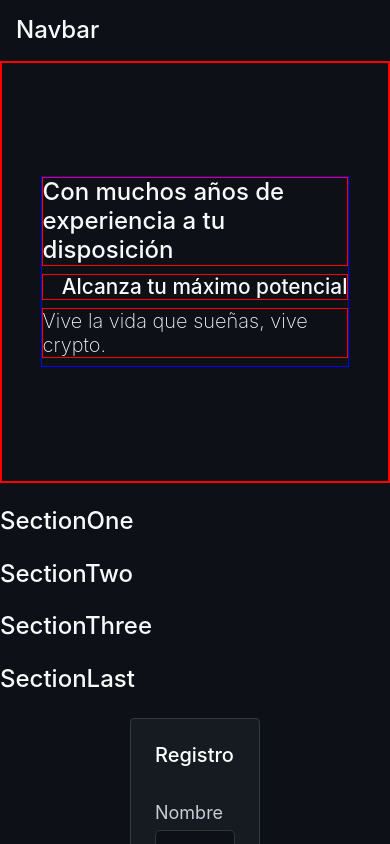
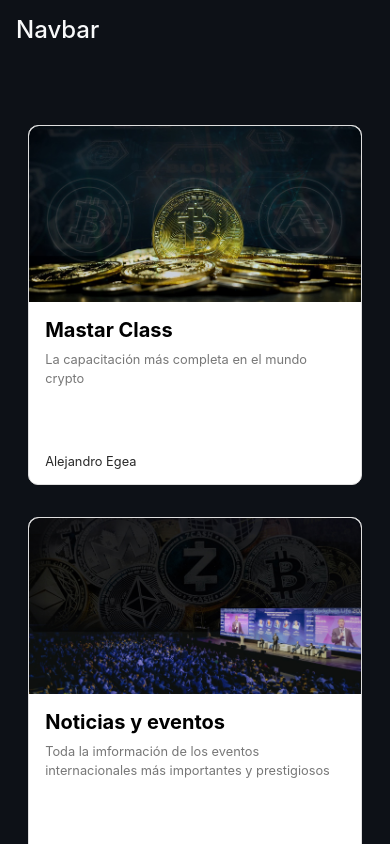
Before and after one commit to ezequielpato/ale-plataforma-cryptos, a Next.js app: page / in a window 390 px wide. Shown: the top 844 px of the page. Built offline with nearby package versions, Linux system fonts and the light colour scheme.

Commit message:
Se rehace maquetado de Cards mobile first

```diff
--- a/pages/cards.js
+++ b/componentes/Cards.js
@@ -6,20 +6,20 @@ import { cards } from '../utils/cards';
 
 const PostCard = ({ cards }) => (
 	// Cuerpo completo de la carta
-	<div className='card card-style text-dark col-md-2 m-4 p-0'>
+	<section className='card-wrap'>
 		{/* Header imagen de la carta */}
-		<div style={{ borderRadius: '10px 10px 0 0' }} className='overflow'>
+		<div className='overflow card-img'>
 			<img src={cards.imageURL} alt='' className='card-img-top' />
 		</div>
 
 		{/* Body contenido de la carta */}
-		<div className='card-body p-3'>
+		<section className='card-body'>
 			{/* Titulo de la carta */}
 
-			<h5 className='text-dark font-weight-bold'>{cards.title}</h5>
+			<h5>{cards.title}</h5>
 
 			{/* Descripcion  */}
-			<p style={{ fontSize: '13px', color: '#777' }}>{cards.description}</p>
+			<p>{cards.description}</p>
 
 			{/* Barra de progreso */}
 			{/* <p className='mt-4 mb-1 text-black-50' style={{ fontSize: '11px' }}>
@@ -32,16 +32,16 @@ const PostCard = ({ cards }) => (
 				label={`${cards.percentage}%`}
 			/> */}
 			{/* Curso dictado por */}
-			<p className='mb-0' style={{ fontSize: '12px' }}>
-				Alejandro Egea
-			</p>
+		</section>
+		<div id='card-created-by'>
+			<p>Alejandro Egea</p>
 		</div>
-	</div>
+	</section>
 );
 
-const Blog = () => {
+const Cards = () => {
 	return (
-		<div className='d-flex justify-content-center'>
+		<div className='cards-container'>
 			{cards.map((cards, id) => (
 				<PostCard cards={cards} key={id} />
 			))}
@@ -49,4 +49,4 @@ const Blog = () => {
 	);
 };
 
-export default Blog;
+export default Cards;
--- a/pages/_app.js
+++ b/pages/_app.js
@@ -4,6 +4,7 @@ import 'bootstrap/dist/css/bootstrap.css';
 import '../styles/globals.css';
 import '/styles/footer.css';
 import '/styles/header.css';
+import '/styles/cards.css';
 
 function MyApp({ Component, pageProps }) {
 	return (
--- a/pages/index.js
+++ b/pages/index.js
@@ -4,6 +4,7 @@ import Main from '../componentes/Main';
 import Login from '../componentes/Formularios/Login';
 import Register from '../componentes/Formularios/Register';
 import Footer from '../componentes/Footer';
+import Cards from '../componentes/Cards';
 
 export default function Home() {
 	return (
@@ -12,6 +13,7 @@ export default function Home() {
 			<Navbar />
 
 			{/* Primary Main Component */}
+			<Cards />
 			<Main />
 
 			{/** Register and Login Components */}
--- /dev/null
+++ b/styles/cards.css
@@ -0,0 +1,57 @@
+.cards-container {
+	display: flex;
+	flex-direction: row;
+	flex-wrap: wrap;
+	max-width: 1100px;
+	margin: auto;
+	width: 100%;
+	padding-top: 4rem;
+}
+
+.card-wrap {
+	max-width: 333.7px;
+	height: auto;
+	margin: auto;
+	background-color: white;
+	border: 1px solid #dfdfdf;
+	border-radius: 10px;
+	margin-bottom: 2rem;
+}
+
+.card-img {
+	border-radius: 10px 10px 0 0;
+}
+
+.card-body {
+	height: 150px;
+	padding: 1rem;
+}
+
+.card-body h5 {
+	color: black;
+	font-weight: bold;
+}
+
+.card-body p {
+	font-size: 0.8rem;
+	color: #777;
+}
+
+#card-created-by {
+	height: 2rem;
+	font-size: 0.8rem;
+	padding-left: 1rem;
+	color: #292929;
+}
+
+@media (max-width: 1200px) {
+	.cards-container {
+		max-width: 730px;
+	}
+}
+
+@media (max-width: 730px) {
+	.cards-container {
+		flex-direction: column;
+	}
+}
```
